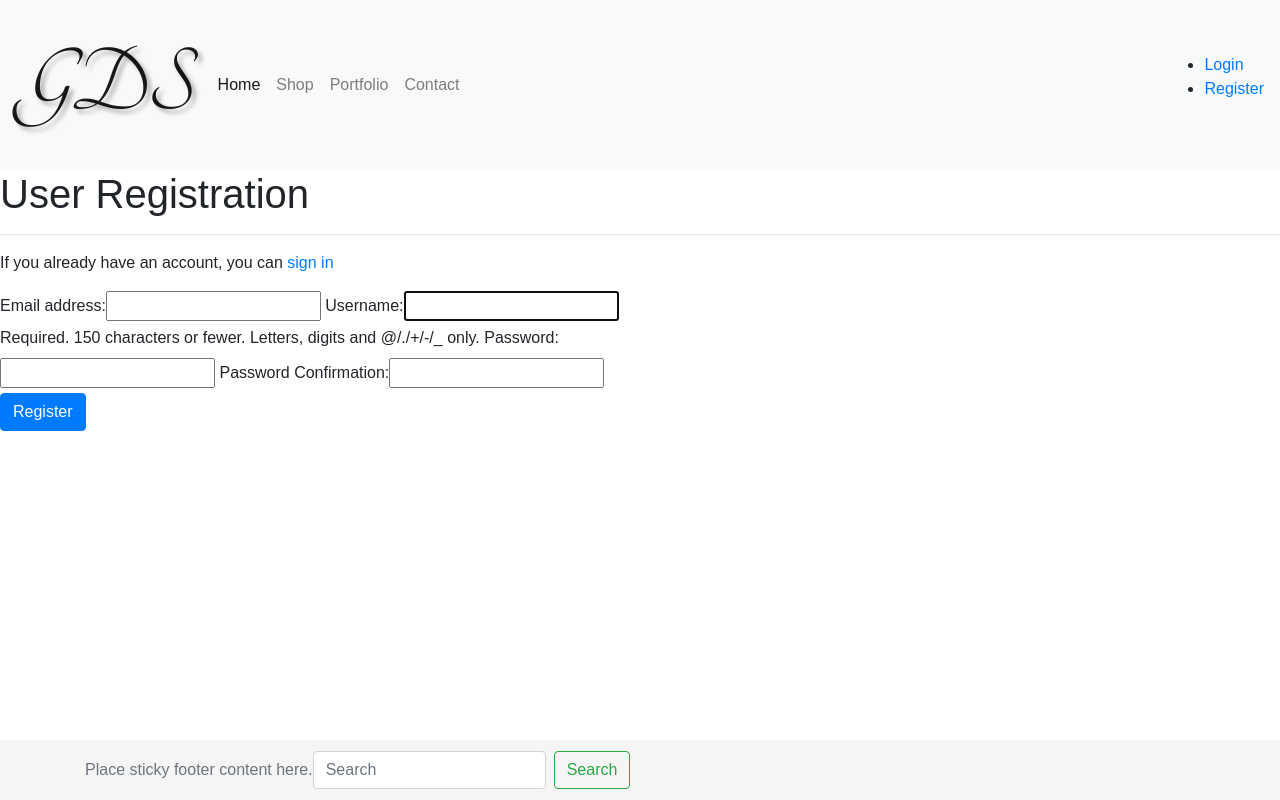
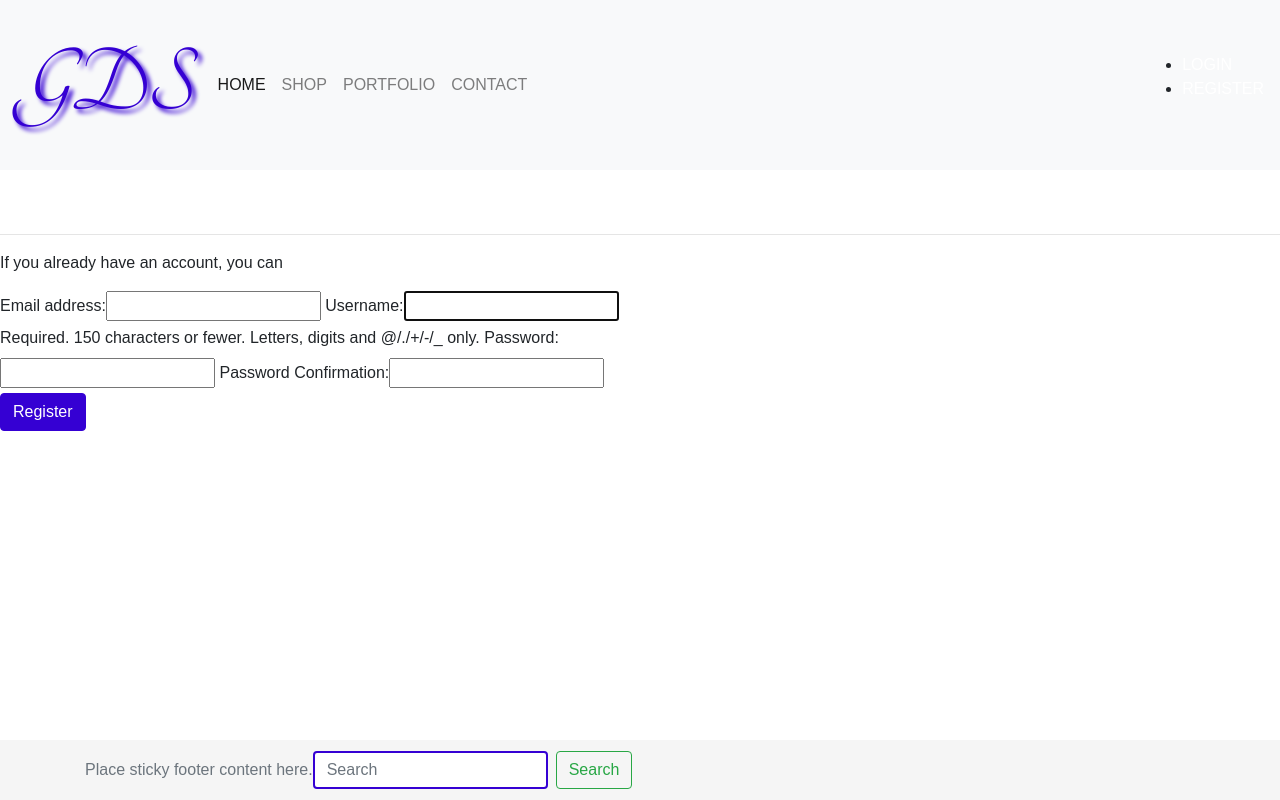
Before and after one commit to GILLIANMCD/Full-Stack-Frameworks-Graphic-Design-Services, a Django app: page /accounts/register/ in a window 1280 px wide. Run offline with Django 3.2, Linux system fonts and the light colour scheme; some libraries are stand-ins or nearby versions.

Commit message:
Updated Procfile

```diff
--- a/graphic_design_services/settings.py
+++ b/graphic_design_services/settings.py
@@ -1,11 +1,8 @@
 """
 Django settings for graphic_design_services project.
-
 Generated by 'django-admin startproject' using Django 1.11.
-
 For more information on this file, see
 https://docs.djangoproject.com/en/1.11/topics/settings/
-
 For the full list of settings and their values, see
 https://docs.djangoproject.com/en/1.11/ref/settings/
 """
--- a/requirements.txt
+++ b/requirements.txt
@@ -1,3 +1,4 @@
+dj-database-url==0.5.0
 Django==1.11
 django-forms-bootstrap==3.1.0
 gunicorn==19.9.0
--- a/static/css/styles.css
+++ b/static/css/styles.css
@@ -1,12 +1,40 @@
+@import url('https://fonts.googleapis.com/css?family=Roboto&display=swap');
+
 body {
     font-family: Arial;
+    }
+a {
+    text-transform: uppercase;
+    color: #fff;
 }
 
+/*Font Decoration*/
+h1 {
+    color: #fff;
+}
 
+.navbar-light .navbar-brand {
+    color: #3500d3;
+}
+.logo {
+    font-family: 'Tangerine', cursive;
+    font-size: 6em;
+    text-shadow: 4px 4px 4px #3500d3;
+}
 .icon-bar {
     background-color: #fff;
+   }
+
+
+.btn-primary {
+    background-color: #3500d3;
+    border-color: #3500d3;
+
 }
 
+.form-control {
+    border: 2px solid #3500d3;
+}
 .accountform {
     padding-top: 20px;
 }
@@ -15,11 +43,7 @@ form {
     width: 50%;
 }
 
-.logo {
-    font-family: 'Tangerine', serif;
-    font-size: 6em;
-    text-shadow: 4px 4px 4px #aaa;
-}
+
 
 /*Sticky Footer*/
 .footer {
--- a/templates/base.html
+++ b/templates/base.html
@@ -10,7 +10,7 @@
 
 <body>
 
-<nav class="navbar navbar-expand-lg navbar-light bg-light">
+<nav class="navbar navbar-expand-lg navbar-light bg-light navdec">
   <button class="navbar-toggler" type="button" data-toggle="collapse" data-target="#navbarTogglerDemo03" aria-controls="navbarTogglerDemo03" aria-expanded="false" aria-label="Toggle navigation">
     <span class="navbar-toggler-icon"></span>
   </button>
```
Also changed, not shown: 1 other file.
